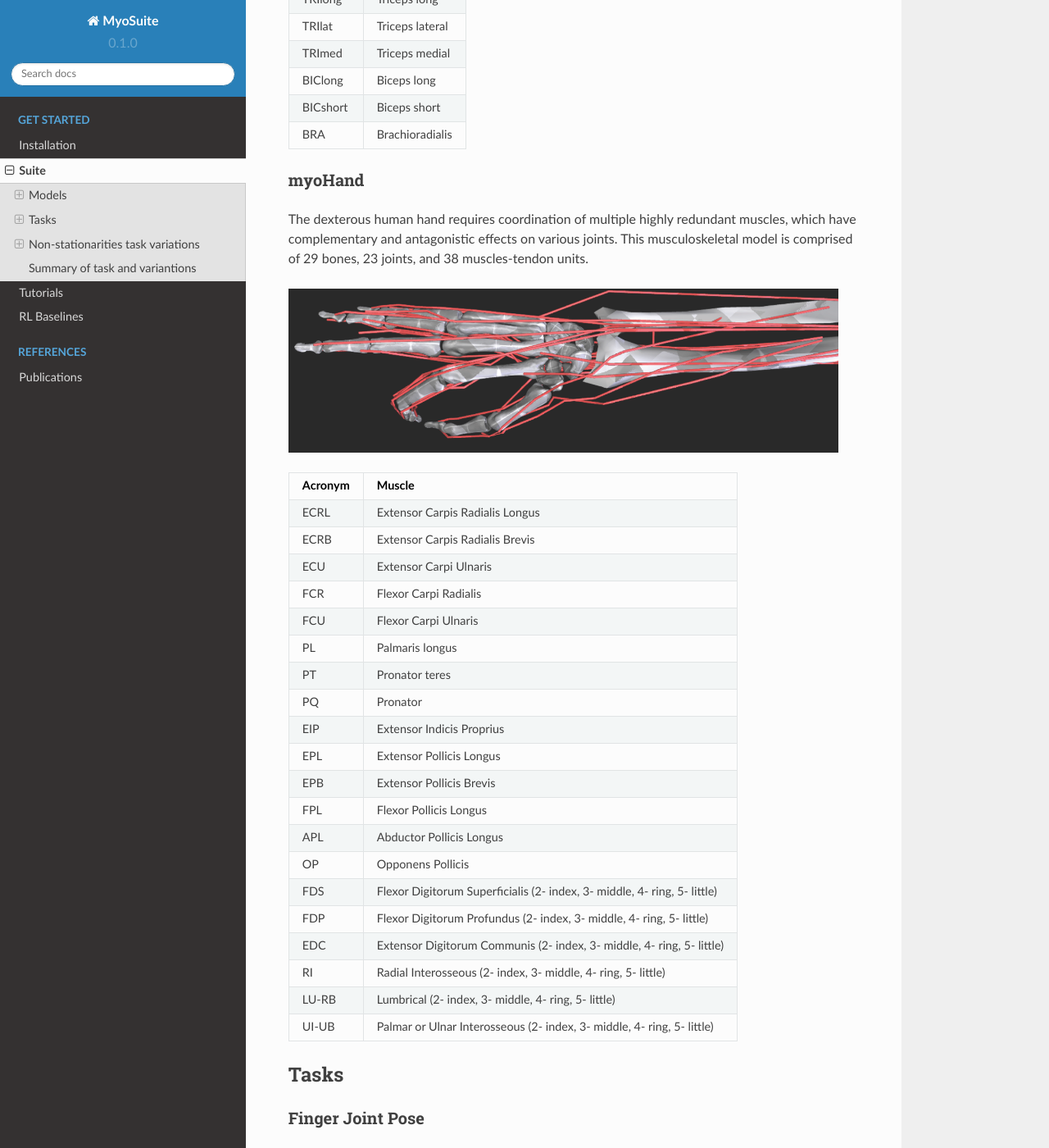
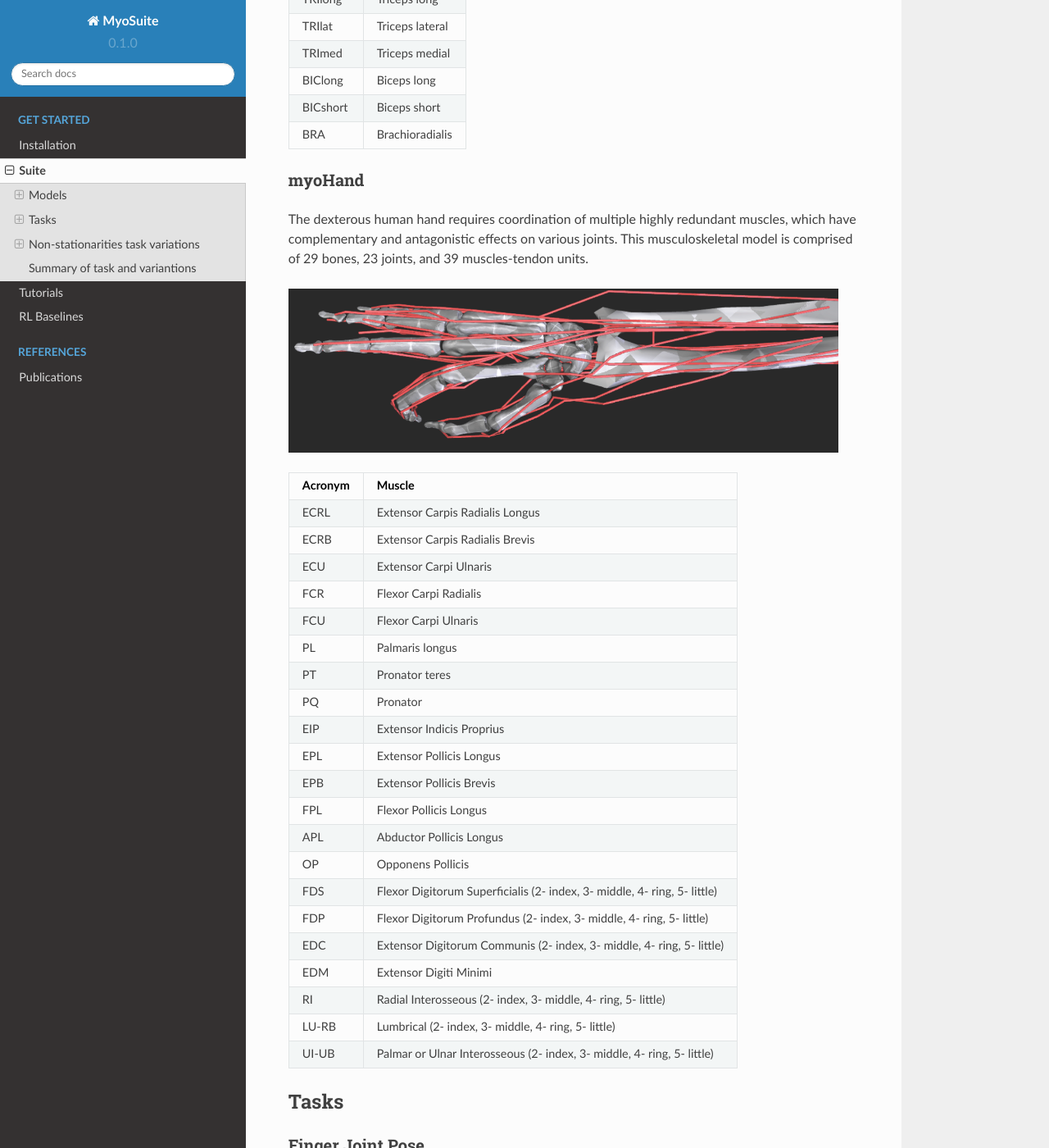
Before and after one commit to MyoHub/myosuite, a Sphinx documentation site: the page built from docs/source/suite.rst, in a window 1280 px wide and 1400 px high, scrolled down 1126 px. Shown: the whole window at 82% size. Built offline with Sphinx 7.4.7 and the Read the Docs theme 2.0.0, drawn with Linux system fonts in a browser that asks for light colours.

Commit message:
add `EDM` muscle

```diff
--- a/docs/source/suite.rst
+++ b/docs/source/suite.rst
@@ -50,7 +50,7 @@ BRA       Brachioradialis
 myoHand
 =========
 The dexterous human hand requires coordination of multiple highly redundant muscles, which have complementary and antagonistic effects on various joints.
-This musculoskeletal model is comprised of 29 bones, 23 joints, and 38 muscles-tendon units.
+This musculoskeletal model is comprised of 29 bones, 23 joints, and 39 muscles-tendon units.
 
 .. image:: images/myoHand.png
   :height: 200
@@ -76,6 +76,7 @@ OP       Opponens Pollicis
 FDS      Flexor Digitorum Superficialis (2- index, 3- middle, 4- ring, 5- little)
 FDP      Flexor Digitorum Profundus (2- index, 3- middle, 4- ring, 5- little)
 EDC      Extensor Digitorum Communis (2- index, 3- middle, 4- ring, 5- little)
+EDM      Extensor Digiti Minimi
 RI       Radial Interosseous (2- index, 3- middle, 4- ring, 5- little)
 LU-RB    Lumbrical (2- index, 3- middle, 4- ring, 5- little)
 UI-UB    Palmar or Ulnar Interosseous (2- index, 3- middle, 4- ring, 5- little)
```
